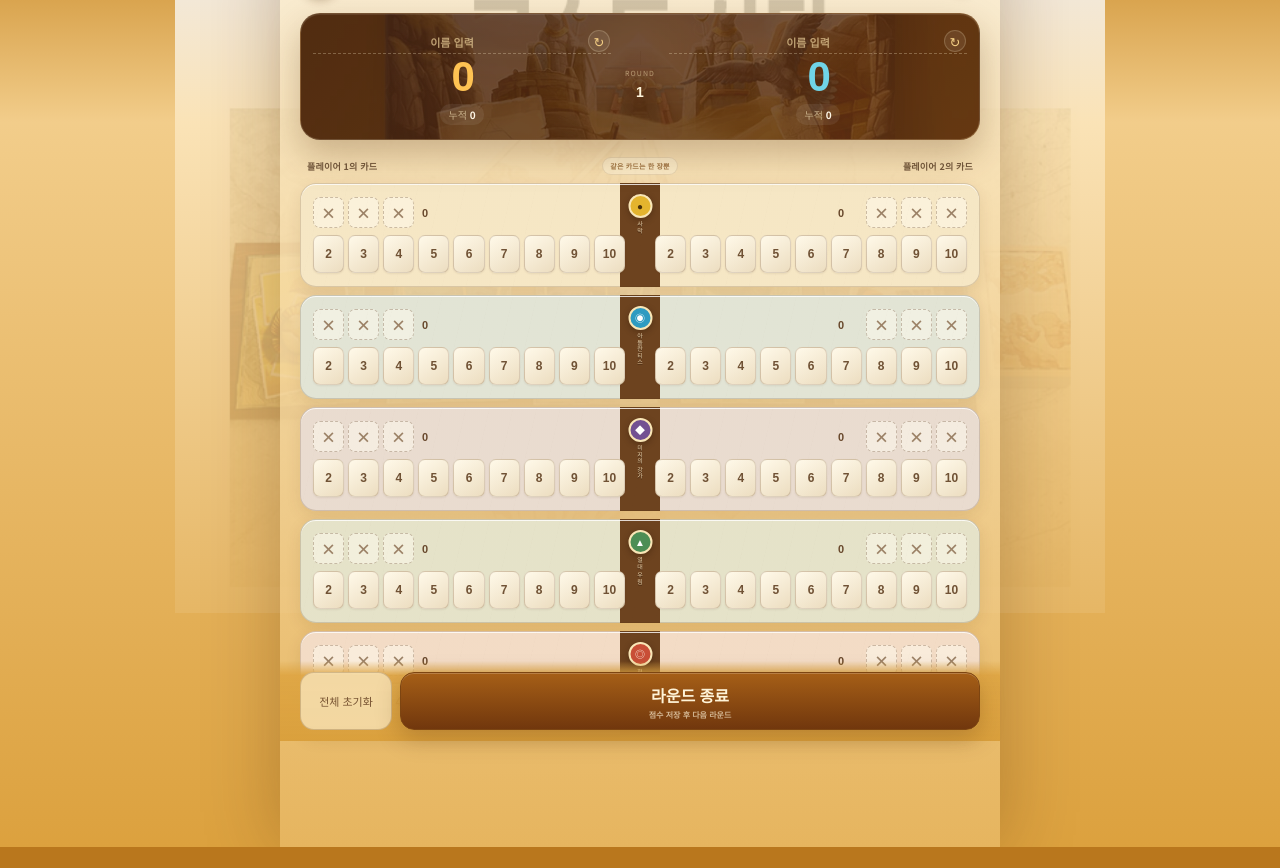
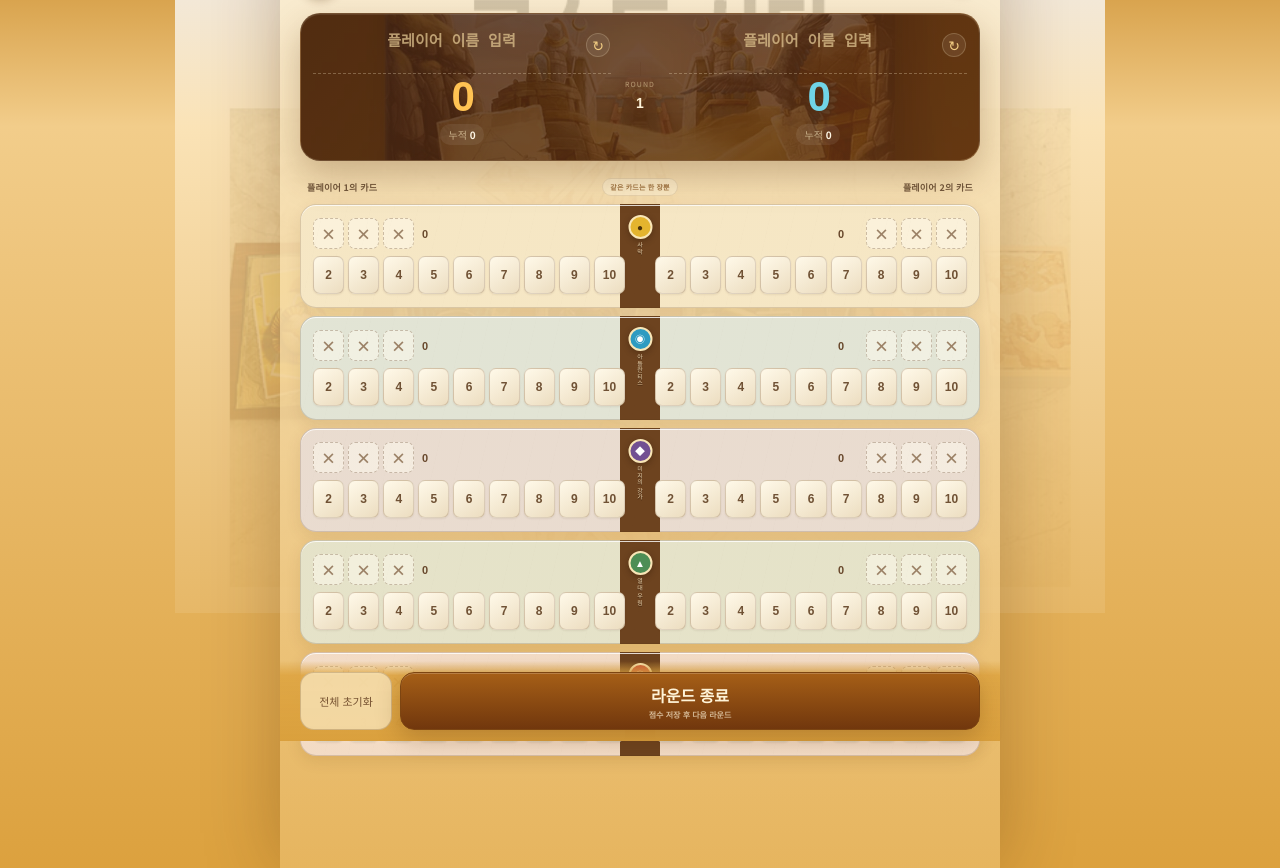
Before and after one commit to leesix66/LostCity_Scoreboard, a website built with Vite: page index.html in a window 1280 px wide. Shown: the part 59-927 px from the top of the page. Before the commit the page ends 906 px from the top, so only its background shows below. Built offline with nearby package versions, Linux system fonts and the light colour scheme; a web font is replaced by a local one.

Commit message:
Wrap long player titles in scoreboard

```diff
--- a/app.js
+++ b/app.js
@@ -51,6 +51,11 @@ function scoreForPlayer(playerIndex) {
   return calculatePlayerRound(state.players[playerIndex]);
 }
 
+function resizeNameInput(input) {
+  input.style.height = 'auto';
+  input.style.height = `${Math.min(input.scrollHeight, 82)}px`;
+}
+
 function cardButton(playerIndex, colorIndex, number) {
   const selected = state.players[playerIndex][colorIndex].numbers.includes(number);
   const ownedByOpponent = state.players[1 - playerIndex][colorIndex].numbers.includes(number);
@@ -88,6 +93,7 @@ function renderScores() {
     if (document.activeElement !== nameInput) {
       nameInput.value = formatPlayerName(state.names[player], state.prefixes[player]);
     }
+    resizeNameInput(nameInput);
     document.querySelector(`#player${player}Guide`).textContent = `${state.names[player] || `플레이어 ${player + 1}`}의 카드`;
   }
   document.querySelector('#roundNumber').textContent = state.round;
@@ -143,10 +149,12 @@ for (let player = 0; player < 2; player += 1) {
   nameInput.addEventListener('focus', (event) => {
     event.target.value = state.names[player];
     event.target.dataset.previousName = state.names[player];
+    resizeNameInput(event.target);
     event.target.select();
   });
   nameInput.addEventListener('input', (event) => {
     state.names[player] = event.target.value;
+    resizeNameInput(event.target);
     saveState();
   });
   nameInput.addEventListener('keydown', (event) => {
--- a/index.html
+++ b/index.html
@@ -24,13 +24,13 @@
       <main>
         <section class="scoreboard" aria-label="현재 점수">
           <div class="player-score player-one">
-            <div class="name-row"><label><span class="sr-only">첫 번째 플레이어 이름</span><input id="player0Name" value="" placeholder="이름 입력" maxlength="12" /></label><button class="reroll-button" type="button" data-reroll-player="0" aria-label="첫 번째 플레이어 별명 다시 뽑기">↻</button></div>
+            <div class="name-row"><label><span class="sr-only">첫 번째 플레이어 이름</span><textarea id="player0Name" placeholder="플레이어 이름 입력" maxlength="36" rows="1"></textarea></label><button class="reroll-button" type="button" data-reroll-player="0" aria-label="첫 번째 플레이어 별명 다시 뽑기">↻</button></div>
             <strong id="player0RoundScore">0</strong>
             <span>누적 <b id="player0TotalScore">0</b></span>
           </div>
           <div class="round-badge"><span>ROUND</span><strong id="roundNumber">1</strong></div>
           <div class="player-score player-two">
-            <div class="name-row"><label><span class="sr-only">두 번째 플레이어 이름</span><input id="player1Name" value="" placeholder="이름 입력" maxlength="12" /></label><button class="reroll-button" type="button" data-reroll-player="1" aria-label="두 번째 플레이어 별명 다시 뽑기">↻</button></div>
+            <div class="name-row"><label><span class="sr-only">두 번째 플레이어 이름</span><textarea id="player1Name" placeholder="플레이어 이름 입력" maxlength="36" rows="1"></textarea></label><button class="reroll-button" type="button" data-reroll-player="1" aria-label="두 번째 플레이어 별명 다시 뽑기">↻</button></div>
             <strong id="player1RoundScore">0</strong>
             <span>누적 <b id="player1TotalScore">0</b></span>
           </div>
--- a/styles.css
+++ b/styles.css
@@ -34,16 +34,16 @@ button { -webkit-tap-highlight-color: transparent; touch-action: manipulation; }
 .brand h1 { margin: 0; color: #6d310a; font: 400 22px/1 'Black Han Sans', sans-serif; letter-spacing: -.03em; text-shadow: 0 1px #fff4d4; }
 .icon-button { display: grid; place-items: center; width: 36px; height: 36px; padding: 0; border: 1px solid rgba(85, 48, 17, .22); border-radius: 50%; color: #6f3d15; background: rgba(255, 244, 216, .72); box-shadow: 0 2px 8px rgba(79, 42, 8, .09); font-weight: 800; cursor: pointer; }
 
-.scoreboard { position: sticky; top: 8px; z-index: 10; display: grid; grid-template-columns: 1fr 58px 1fr; align-items: center; min-height: 116px; padding: 14px 12px; overflow: hidden; border: 1px solid rgba(255, 226, 170, .22); border-radius: 20px; background: linear-gradient(135deg, rgba(67, 34, 16, .97), rgba(105, 57, 20, .97)), url('/assets/lost-cities-cover.png') center 45% / cover; box-shadow: 0 15px 35px rgba(87, 45, 10, .28), inset 0 1px rgba(255, 255, 255, .1); backdrop-filter: blur(16px); }
+.scoreboard { position: sticky; top: 8px; z-index: 10; display: grid; grid-template-columns: 1fr 58px 1fr; align-items: center; min-height: 148px; padding: 14px 12px; overflow: hidden; border: 1px solid rgba(255, 226, 170, .22); border-radius: 20px; background: linear-gradient(135deg, rgba(67, 34, 16, .97), rgba(105, 57, 20, .97)), url('/assets/lost-cities-cover.png') center 45% / cover; box-shadow: 0 15px 35px rgba(87, 45, 10, .28), inset 0 1px rgba(255, 255, 255, .1); backdrop-filter: blur(16px); }
 .scoreboard::after { content: ''; position: absolute; inset: 0; opacity: .14; background: url('/assets/lost-cities-cover.png') center 47% / cover; pointer-events: none; }
 .scoreboard > * { position: relative; z-index: 1; }
 .player-score { min-width: 0; text-align: center; }
-.name-row { position: relative; width: 100%; }
+.name-row { position: relative; width: 100%; min-height: 45px; }
 .name-row label { display: block; width: 100%; }
-.player-score input { width: 100%; padding: 3px 24px 3px 4px; border: 0; border-bottom: 1px dashed rgba(255, 239, 204, .28); outline: 0; color: #f9e8c6; background: transparent; text-align: center; font-size: clamp(8px, 2.6vw, 11px); font-weight: 700; }
-.player-score input::placeholder { color: #d5b987; opacity: .82; }
-.player-score input:focus { border-bottom-color: #ffd476; background: rgba(255, 255, 255, .07); }
-.reroll-button { position: absolute; top: 50%; right: 1px; display: grid; place-items: center; width: 22px; height: 22px; padding: 0; border: 1px solid rgba(255, 237, 198, .2); border-radius: 50%; color: #f2cd83; background: rgba(255, 255, 255, .08); font-size: 13px; line-height: 1; cursor: pointer; transform: translateY(-50%); }
+.player-score input, .player-score textarea { display: block; width: 100%; min-height: 45px; max-height: 82px; padding: 5px 25px 5px 4px; border: 0; border-bottom: 1px dashed rgba(255, 239, 204, .28); outline: 0; color: #f9e8c6; background: transparent; resize: none; overflow: hidden; text-align: center; font-size: clamp(11px, 3.4vw, 15px); font-weight: 800; line-height: 1.18; }
+.player-score input::placeholder, .player-score textarea::placeholder { color: #d5b987; opacity: .82; }
+.player-score input:focus, .player-score textarea:focus { border-bottom-color: #ffd476; background: rgba(255, 255, 255, .07); }
+.reroll-button { position: absolute; top: 4px; right: 1px; display: grid; place-items: center; width: 24px; height: 24px; padding: 0; border: 1px solid rgba(255, 237, 198, .2); border-radius: 50%; color: #f2cd83; background: rgba(255, 255, 255, .08); font-size: 14px; line-height: 1; cursor: pointer; }
 .player-score > strong { display: block; margin: 2px 0 0; font: 700 clamp(29px, 9vw, 42px)/1 'Unbounded', sans-serif; letter-spacing: -.06em; }
 .player-score > span { display: inline-block; margin-top: 6px; padding: 3px 8px; border-radius: 10px; color: #c9b28c; background: rgba(255, 255, 255, .07); font-size: 10px; }
 .player-score > span b { color: #fff7e6; }
```
